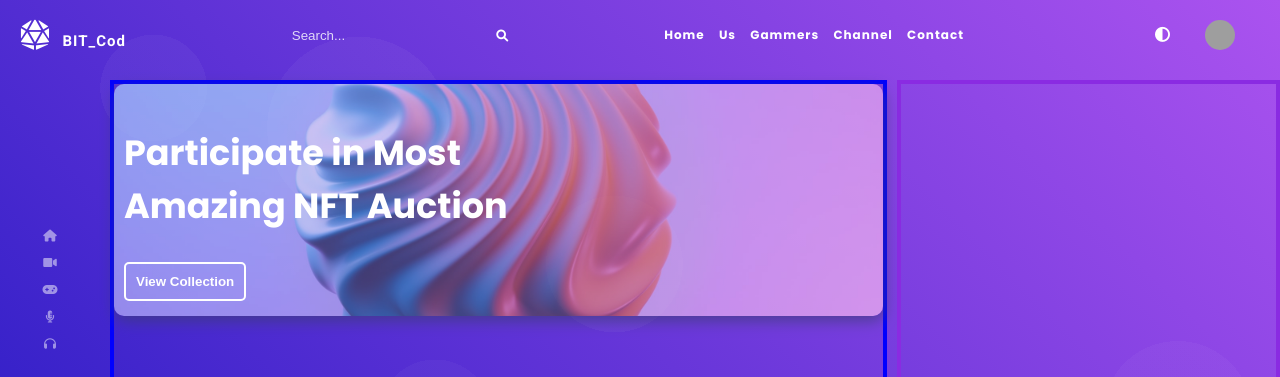
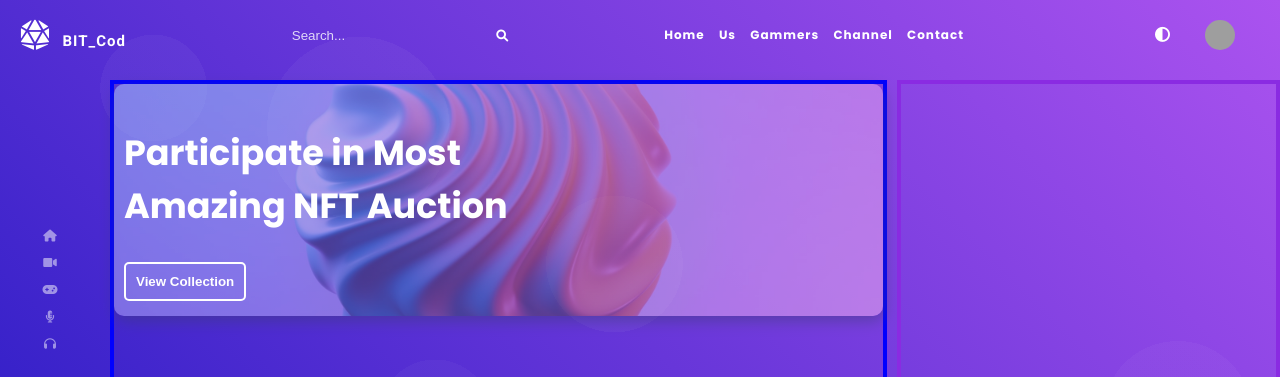
Before and after one commit to Christiano0407/siteWebAnimation, a website: page src/html/index.html in a window 1280 px wide. Shown: the top 377 px of the page. Drawn offline with nearby package versions, Linux system fonts and the light colour scheme; grey boxes are pictures that could not be loaded.

Commit message:
main_img

```diff
--- a/src/css/landing/main.css
+++ b/src/css/landing/main.css
@@ -31,7 +31,7 @@
   border-radius: 1rem;
   position: relative;
   z-index: 1;
-  filter: opacity(0.7);
+  filter: opacity(0.5);
   box-shadow: 1px 5px 15px #3c3e73;
 }
 .main__template--text {
```
